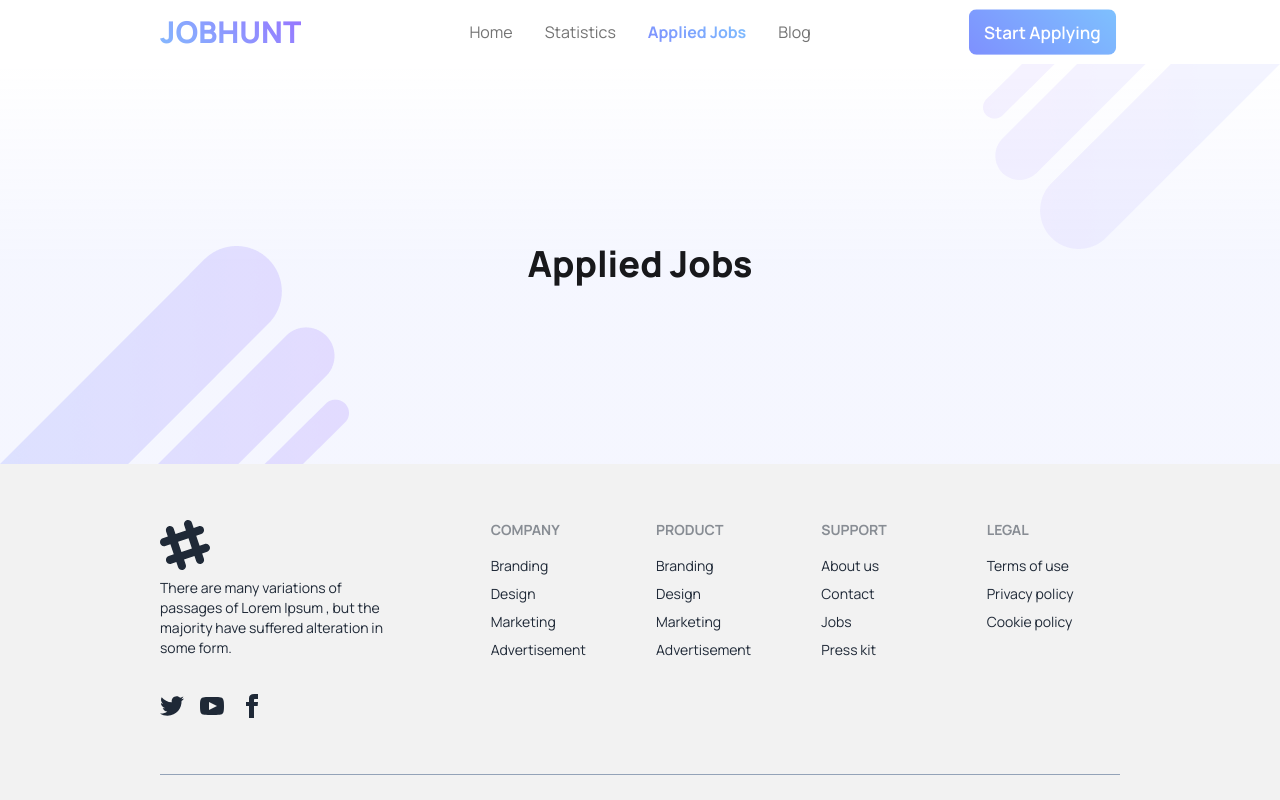
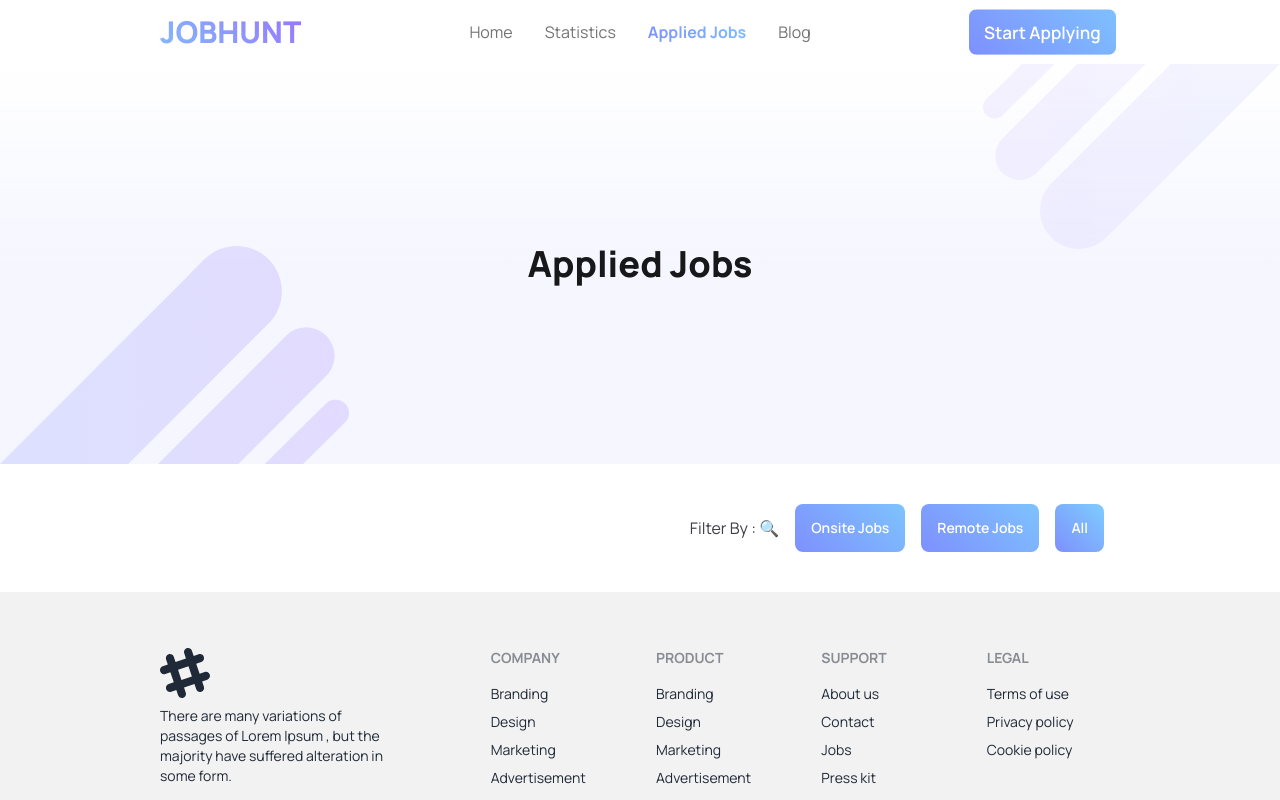
Before and after one commit to sajidalhafiz/job-hunt, a React app: page /appliedJobs in a window 1280 px wide. Shown: the top 800 px of the page. Built offline with nearby package versions, Linux system fonts and the light colour scheme; the HTML template or start-up script is replaced by a standard one.

Commit message:
filter by Onsite and Remote jobs feature is added

```diff
--- a/src/pages/AppliedJobs/AppliedJobs/AppliedJobs.jsx
+++ b/src/pages/AppliedJobs/AppliedJobs/AppliedJobs.jsx
@@ -4,6 +4,8 @@ import MyJob from '../MyJob/MyJob';
 import { getJobs } from '../../../utilities/fakedb';
 
 const AppliedJobs = () => {
+
+    const [filterBy, setFilterBy] = useState('');
 
     const [jobs, setJobs] = useState([]);
     useEffect(() => {
@@ -22,14 +24,33 @@ const AppliedJobs = () => {
                 // console.log(appliedJobs)
                 setJobs(appliedJobs)
             })
-    }, [])
+    }, []);
+
+
+
 
     return (
         <div>
             <PageTitle>Applied Jobs</PageTitle>
+            <div className='flex flex-col lg:flex-row gap-4 items-end lg:items-center justify-end w-full p-0 lg:w-9/12 mx-auto my-6 lg:my-10 px-8 lg:px-4'>
+                <h3 className='text-zinc-700'>Filter By : 🔍</h3>
+                <button onClick={() => setFilterBy('Onsite')} className="btn normal-case btn-gradient active:scale-95 border-none text-sm lg:text-md">Onsite Jobs</button>
+                <button onClick={() => setFilterBy('Remote')} className="btn normal-case btn-gradient active:scale-95 border-none text-sm lg:text-md">Remote Jobs</button>
+                <button onClick={() => setFilterBy('')} className="btn normal-case btn-gradient active:scale-95 border-none text-sm lg:text-md">All</button>
+            </div>
             <div className='w-full p-0 lg:w-9/12 mx-auto px-4 lg:px-0'>
                 {
-                    jobs.map((job, id) => <MyJob
+                    jobs.filter(job => {
+                        if(!filterBy){
+                            return job;
+                        }
+                        else if(filterBy == 'Onsite'){
+                            return job.remoteOrOnsite == filterBy
+                        }
+                        else if(filterBy == 'Remote'){
+                            return job.remoteOrOnsite == filterBy
+                        }
+                    }).map((job, id) => <MyJob
                         key={id}
                         job={job}
                     ></MyJob>)
--- a/src/pages/AppliedJobs/MyJob/MyJob.jsx
+++ b/src/pages/AppliedJobs/MyJob/MyJob.jsx
@@ -37,7 +37,7 @@ const MyJob = ({ job }) => {
                 </div>
             </div>
             <Link to={`/job/${id}`} state={{ job: job }}>
-                <button className="btn normal-case btn-gradient active:scale-95 border-none text-xs lg:text-md">View Details</button>
+                <button className="btn normal-case btn-gradient active:scale-95 border-none text-xs lg:text-base">View Details</button>
             </Link>
         </div>
     );
```
